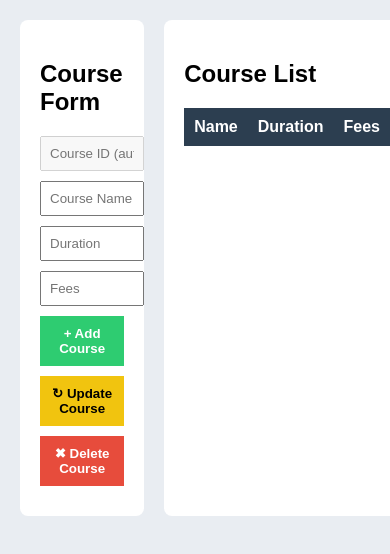
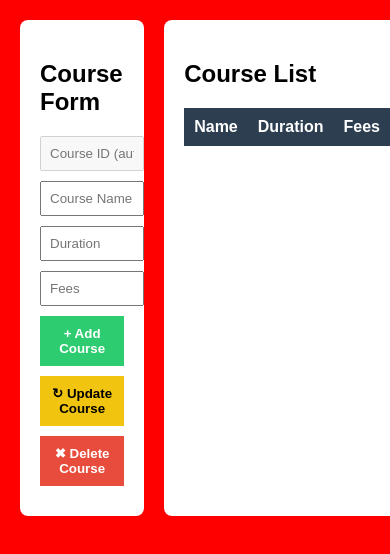
Before and after one commit to YogashwerNathSharma/college_erp, a website: page frontend/course.html in a window 390 px wide. Shown: the top 554 px of the page. Drawn offline with Linux system fonts and the light colour scheme; no server answers.

Commit message:
side bar3

```diff
--- a/frontend/css/crude.css
+++ b/frontend/css/crude.css
@@ -100,4 +100,5 @@ table{
   overflow-x:auto;
   width:100%;
 }
+body {background: red ;}
 }
--- a/frontend/css/dashboard.css
+++ b/frontend/css/dashboard.css
@@ -204,4 +204,5 @@ margin-left:0 !important;
 width:100% !important;
 }
 
+
 }
```
